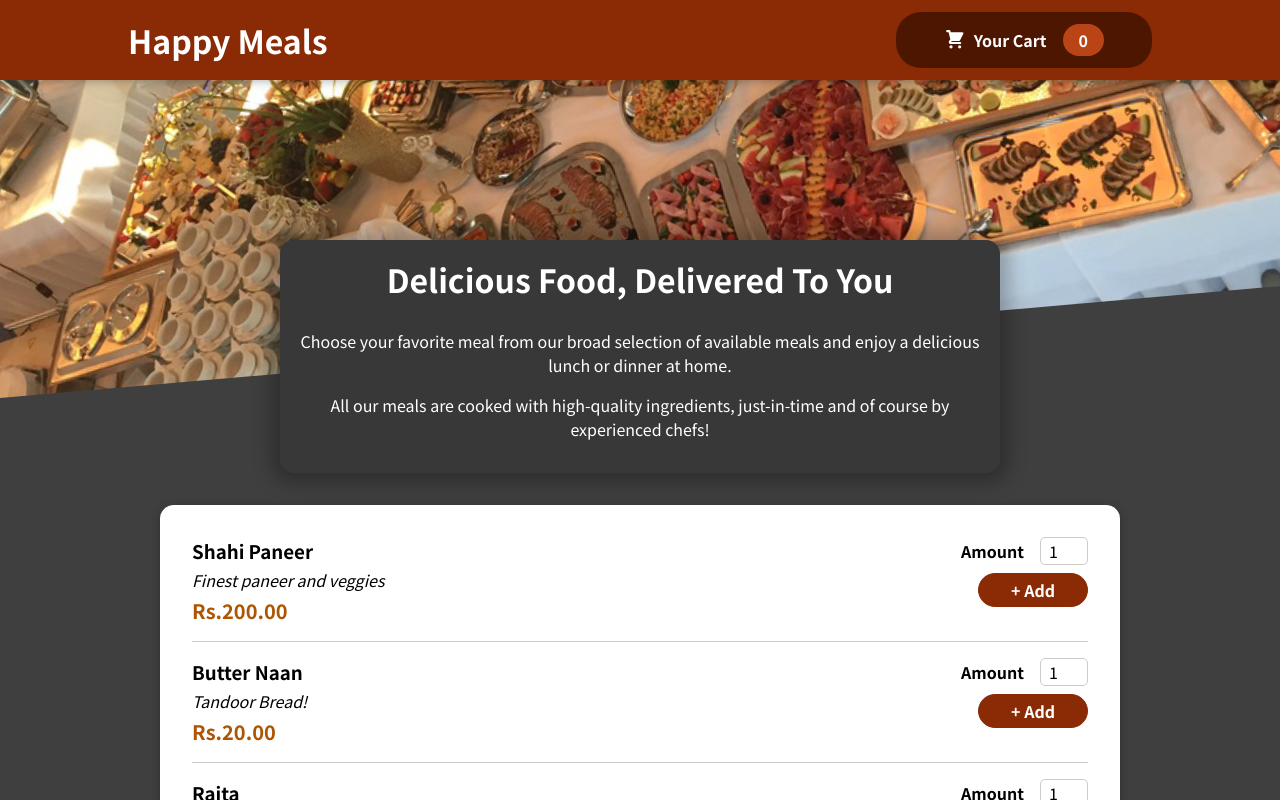
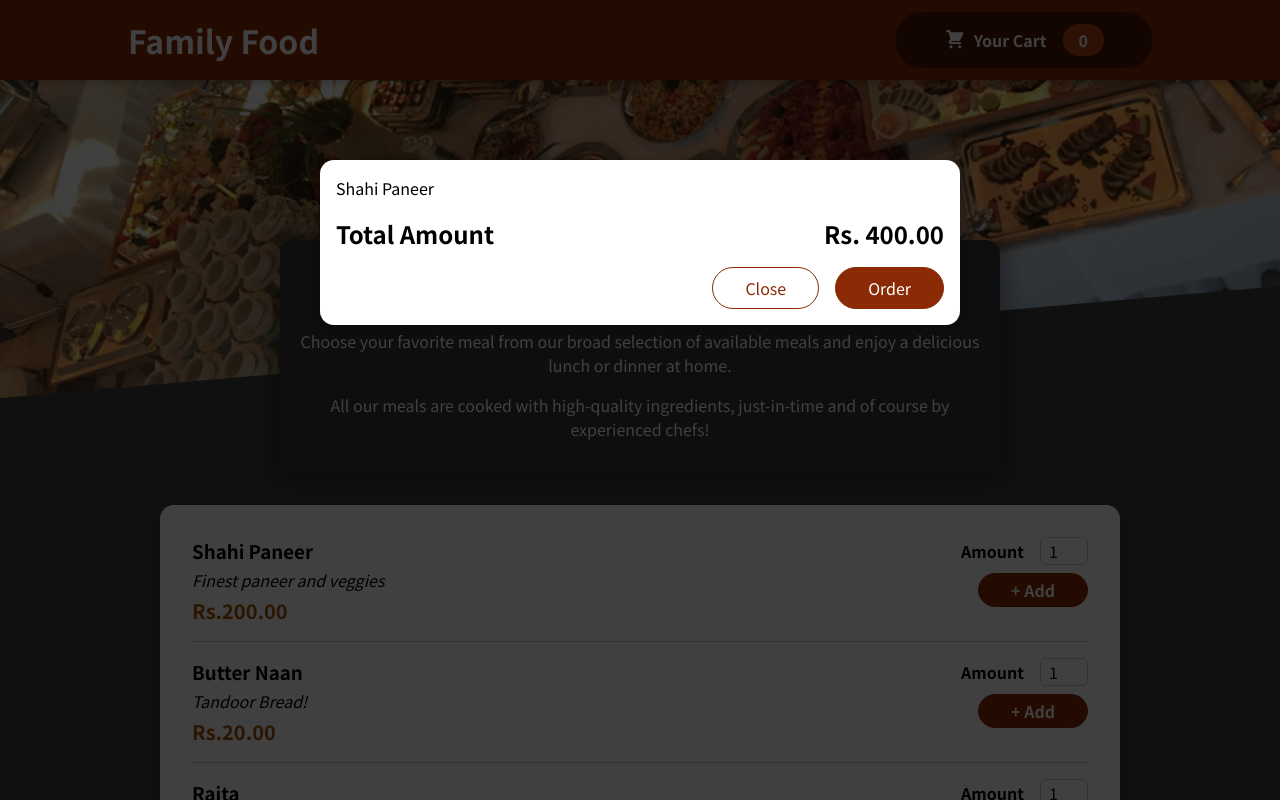
Before and after one commit to SomyaBhatnagar19/Resturant-Project, a React (Create React App) app: page / in a window 1280 px wide. Shown: the top 800 px of the page. Built offline with nearby package versions, Linux system fonts and the light colour scheme.

Commit message:
Adding modal component to cart.

```diff
--- a/public/index.html
+++ b/public/index.html
@@ -28,6 +28,8 @@
   </head>
   <body>
     <noscript>You need to enable JavaScript to run this app.</noscript>
+    <div id="overlays"></div>
+
     <div id="root"></div>
     <!--
       This HTML file is a template.
--- a/src/App.js
+++ b/src/App.js
@@ -4,9 +4,12 @@
 
 import Meals from "./components/Meals/Meals";
 
+import Cart from "./components/Cart/Cart";
+
 function App() {
   return (
     <Fragment>
+      <Cart/>
       <Header />
       <main>
         <Meals/>
--- /dev/null
+++ b/src/components/Cart/Cart.js
@@ -0,0 +1,30 @@
+import classes from "./Cart.module.css";
+
+import Modal from "../UI/Modal";
+
+const Cart = (props) => {
+  const cartitems = (
+    <ul className={classes["cart-items"]}>
+      {[{ id: "c1", name: "Shahi Paneer", amount: 2, price: 200.0 }].map(
+        (item) => (
+          <li key={item.id}>{item.name}</li>
+        )
+      )}
+    </ul>
+  );
+  return (
+    <Modal>
+      {cartitems}
+      <div className={classes.total}>
+        <span>Total Amount</span>
+        <span>Rs. 400.00</span>
+      </div>
+      <div className={classes.actions}>
+        <button className={classes["button--alt"]}>Close</button>
+        <button className={classes.button}>Order</button>
+      </div>
+    </Modal>
+  );
+};
+
+export default Cart;
--- /dev/null
+++ b/src/components/Cart/Cart.module.css
@@ -0,0 +1,46 @@
+.cart-items {
+    list-style: none;
+    margin: 0;
+    padding: 0;
+    max-height: 20rem;
+    overflow: auto;
+  }
+
+  .total {
+    display: flex;
+    justify-content: space-between;
+    align-items: center;
+    font-weight: bold;
+    font-size: 1.5rem;
+    margin: 1rem 0;
+  }
+
+  .actions {
+    text-align: right;
+  }
+
+  .actions button {
+    font: inherit;
+    cursor: pointer;
+    background-color: transparent;
+    border: 1px solid #8a2b06;
+    padding: 0.5rem 2rem;
+    border-radius: 25px;
+    margin-left: 1rem;
+  }
+
+  .actions button:hover,
+  .actions button:active {
+    background-color: #5a1a01;
+    border-color: #5a1a01;
+    color: white;
+  }
+
+  .actions .button--alt {
+    color: #8a2b06;
+  }
+
+  .actions .button {
+    background-color: #8a2b06;
+    color: white;
+  }
--- a/src/components/Layout/Header.js
+++ b/src/components/Layout/Header.js
@@ -10,7 +10,7 @@
   return (
     <Fragment>
       <header className={classes.header}>
-        <h1>Happy Meals</h1>
+        <h1>Family Food</h1>
         <HeaderCartButton/>
       </header>
       <div className={classes["main-image"]}>
--- a/src/components/Meals/AvailableMeals.js
+++ b/src/components/Meals/AvailableMeals.js
@@ -35,7 +35,7 @@
     id: "m5",
     name: "Chilli Chicken",
     description: "Fresh chicken & spicy sauce",
-    price: 150,
+    price: 350,
   },
 ];
 
--- /dev/null
+++ b/src/components/UI/Modal.js
@@ -0,0 +1,60 @@
+// import { Fragment } from 'react';
+
+// import React from 'react';
+
+// import { ReactDOM } from 'react';
+
+// import classes from './Modal.module.css';
+
+// const Backdrop = props => {
+//     return <div className={classes.backdrop}></div>
+// };
+
+// const ModalOverlay = props => {
+//     return <div className={classes.modal}>
+//         <div className={classes.content}>{props.children}</div>
+//     </div>
+// };
+
+// const portalElements = document.getElementById('overlays');
+// const Modal = props => {
+//     return <Fragment>
+//         {/* using portals here so the html code is not all over the page*/}
+//         {ReactDOM.createPortal(<Backdrop/>, portalElements)}
+//         {ReactDOM.createPortal(<ModalOverlay>{props.children}</ModalOverlay>, portalElements)}
+//     </Fragment>
+// };
+
+// export default Modal;
+import { Fragment } from 'react';
+import ReactDOM from 'react-dom';
+
+import classes from './Modal.module.css';
+
+const Backdrop = (props) => {
+  return <div className={classes.backdrop} />;
+};
+
+const ModalOverlay = (props) => {
+  return (
+    <div className={classes.modal}>
+      <div className={classes.content}>{props.children}</div>
+    </div>
+  );
+};
+
+const portalElement = document.getElementById('overlays');
+
+const Modal = (props) => {
+  return (
+    <Fragment>
+      {ReactDOM.createPortal(<Backdrop />, portalElement)}
+      {ReactDOM.createPortal(
+        <ModalOverlay>{props.children}</ModalOverlay>,
+        portalElement
+      )}
+    </Fragment>
+  );
+};
+
+export default Modal;
--- /dev/null
+++ b/src/components/UI/Modal.module.css
@@ -0,0 +1,40 @@
+.backdrop {
+    position: fixed;
+    top: 0;
+    left: 0;
+    width: 100%;
+    height: 100vh;
+    z-index: 20;
+    background-color: rgba(0, 0, 0, 0.75);
+  }
+
+  .modal {
+    position: fixed;
+    top: 20vh;
+    left: 5%;
+    width: 90%;
+    background-color: white;
+    padding: 1rem;
+    border-radius: 14px;
+    box-shadow: 0 2px 8px rgba(0, 0, 0, 0.25);
+    z-index: 30;
+    animation: slide-down 300ms ease-out forwards;
+  }
+
+  @media (min-width: 768px) {
+    .modal {
+      width: 40rem;
+      left: calc(50% - 20rem);
+    }
+  }
+
+  @keyframes slide-down {
+    from {
+      opacity: 0;
+      transform: translateY(-3rem);
+    }
+    to {
+      opacity: 1;
+      transform: translateY(0);
+    }
+  }
```
